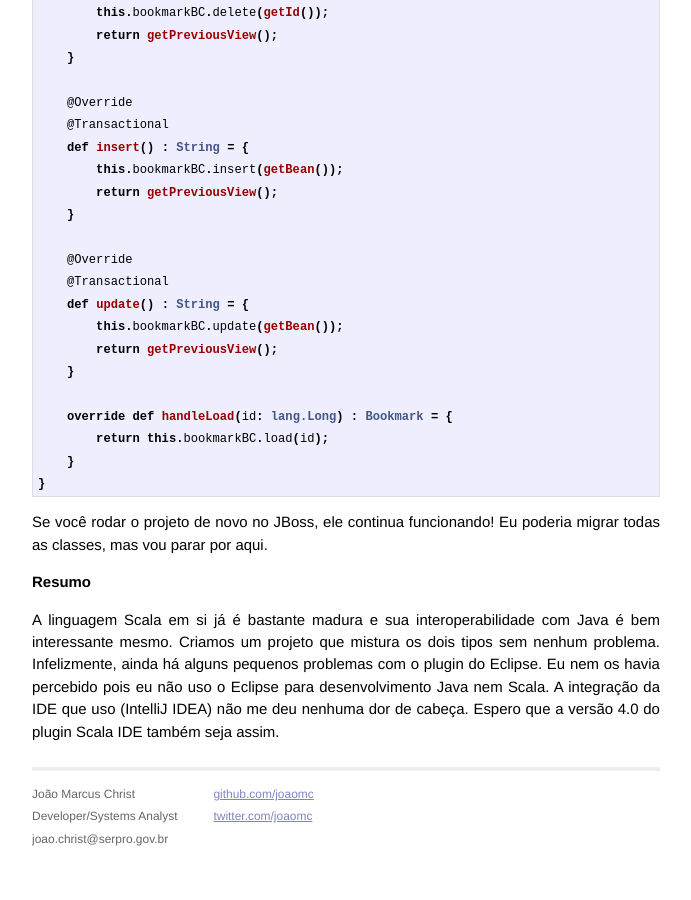
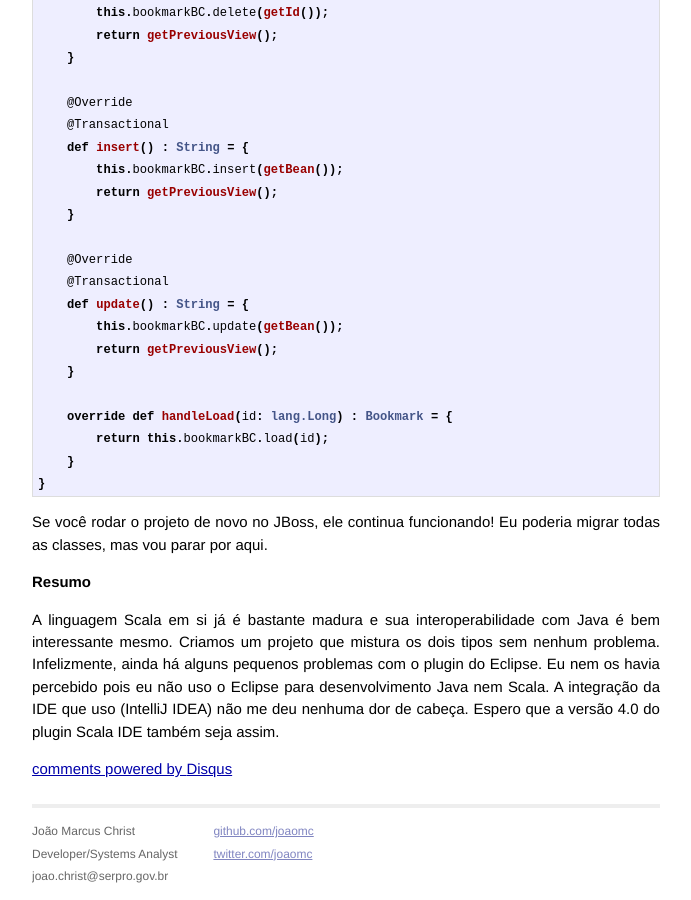
Before and after one commit to jovialjovem/jovialjovemmartin.github.io, a Jekyll site: the page built from _posts/2014-04-24-inicial.markdown, in a window 1280 px wide and 900 px high, scrolled down 7938 px. Shown: the whole window, without its empty margins (294-985 px from the left). Built offline with Jekyll 4.4.1, drawn with Linux system fonts in a browser that asks for light colours; Markdown is read by kramdown in place of the engine named in the settings; comment, search, counter and statistics services are not loaded; before the commit the page ends 8800 px from its top, so only the background shows below that; some of the changed lines change nothing that is shown.

Commit message:
Habilitados comentarios atraves do Disqus

```diff
--- a/_layouts/post.html
+++ b/_layouts/post.html
@@ -7,3 +7,17 @@
 <div class="post">
 {{ content }}
 </div>
+{% if page.comments %}
+   <div id="disqus_thread"></div>
+    <script type="text/javascript">
+        var disqus_shortname = 'joaomcblog';
+
+        (function() {
+            var dsq = document.createElement('script'); dsq.type = 'text/javascript'; dsq.async = true;
+            dsq.src = '//' + disqus_shortname + '.disqus.com/embed.js';
+            (document.getElementsByTagName('head')[0] || document.getElementsByTagName('body')[0]).appendChild(dsq);
+        })();
+    </script>
+    <noscript>Please enable JavaScript to view the <a href="http://disqus.com/?ref_noscript">comments powered by Disqus.</a></noscript>
+    <a href="http://disqus.com" class="dsq-brlink">comments powered by <span class="logo-disqus">Disqus</span></a>
+{% endif %}
--- a/_posts/2014-04-24-inicial.markdown
+++ b/_posts/2014-04-24-inicial.markdown
@@ -2,6 +2,7 @@
 layout: post
 title:  "Usando Scala com Demoiselle 2 no Eclipse"
 date:   2014-04-24 15:45:24
+comments: true
 categories: scala eclipse demoiselle
 ---
 
```
